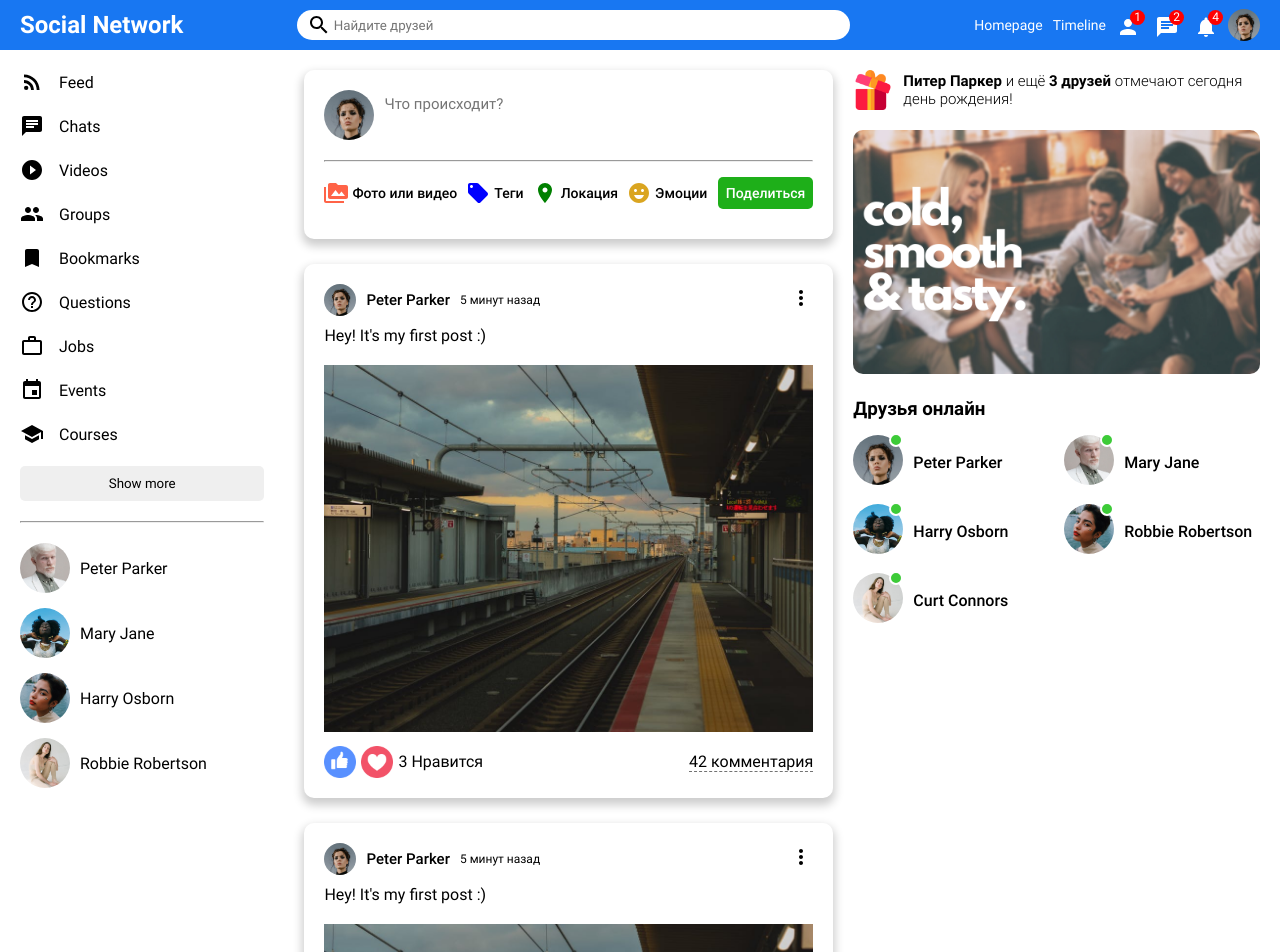
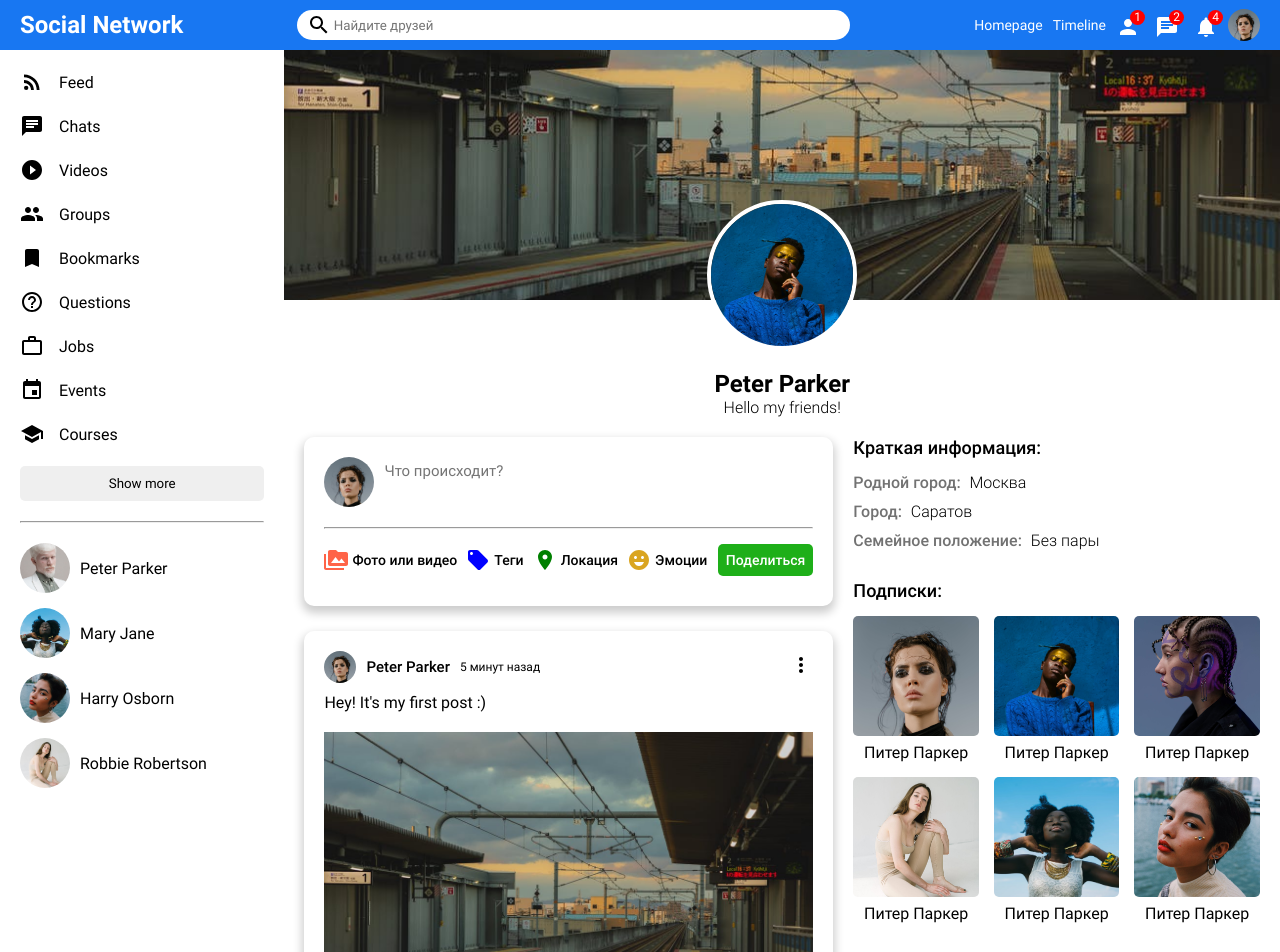
Before and after one commit to famovkin/mern-social-network, a React (Create React App) app in the folder react-social/: page / in a window 1280 px wide. Shown: the top 952 px of the page. Built offline with nearby package versions, Linux system fonts and the light colour scheme.

Commit message:
feat: сверстать страницу профиля

```diff
--- a/react-social/src/App.js
+++ b/react-social/src/App.js
@@ -1,7 +1,7 @@
-import Home from './pages/Home';
+import { Home, Profile } from "./pages";
 
 function App() {
-  return <Home />;
+  return <Profile />;
 }
 
 export default App;
--- a/react-social/src/components/RightBar.jsx
+++ b/react-social/src/components/RightBar.jsx
@@ -1,9 +1,8 @@
 import React from "react";
 
-function RightBar() {
+const HomeRightBar = () => {
   return (
-    <div className="rightbar">
-      <div className="rightbar__wrapper">
+    <>
       <div className="rightbar__birthday">
         <img src="/assets/gift.png" alt="Подарок" />
         <p>
@@ -16,40 +15,115 @@ function RightBar() {
       <ul className="rightbar__friend-list">
         <li className="friend rightbar__friend">
           <div className="friend__image-box">
-              <img className="avatar friend__avatar" src="/assets/person/1.jpeg" alt="" />
+            <img
+              className="avatar friend__avatar"
+              src="/assets/person/1.jpeg"
+              alt=""
+            />
             <span className="friend__badge"></span>
           </div>
           <p className="friend__name">Peter Parker</p>
         </li>
         <li className="friend rightbar__friend">
           <div className="friend__image-box">
-              <img className="avatar friend__avatar" src="/assets/person/2.jpeg" alt="" />
+            <img
+              className="avatar friend__avatar"
+              src="/assets/person/2.jpeg"
+              alt=""
+            />
             <span className="friend__badge"></span>
           </div>
           <p className="friend__name">Mary Jane</p>
         </li>
         <li className="friend rightbar__friend">
           <div className="friend__image-box">
-              <img className="avatar friend__avatar" src="/assets/person/3.jpeg" alt="" />
+            <img
+              className="avatar friend__avatar"
+              src="/assets/person/3.jpeg"
+              alt=""
+            />
             <span className="friend__badge"></span>
           </div>
           <p className="friend__name">Harry Osborn</p>
         </li>
         <li className="friend rightbar__friend">
           <div className="friend__image-box">
-              <img className="avatar friend__avatar" src="/assets/person/4.jpeg" alt="" />
+            <img
+              className="avatar friend__avatar"
+              src="/assets/person/4.jpeg"
+              alt=""
+            />
             <span className="friend__badge"></span>
           </div>
           <p className="friend__name">Robbie Robertson</p>
         </li>
         <li className="friend rightbar__friend">
           <div className="friend__image-box">
-              <img className="avatar friend__avatar" src="/assets/person/5.jpeg" alt="" />
+            <img
+              className="avatar friend__avatar"
+              src="/assets/person/5.jpeg"
+              alt=""
+            />
             <span className="friend__badge"></span>
           </div>
           <p className="friend__name">Curt Connors</p>
         </li>
       </ul>
+    </>
+  );
+};
+
+const ProfileRightBar = () => {
+  return (
+    <>
+      <h3 className="rightbar__title">Краткая информация:</h3>
+      <div className="rightbar__info">
+        <p className="rightbar__info-item">
+          <span>Родной город:</span> Москва
+        </p>
+        <p className="rightbar__info-item">
+          <span>Город:</span> Саратов
+        </p>
+        <p className="rightbar__info-item">
+          <span>Семейное положение:</span> Без пары
+        </p>
+      </div>
+      <h3 className="rightbar__title">Подписки:</h3>
+      <div className="rightbar__followings">
+        <div className="rightbar__following">
+          <img src="/assets/person/1.jpeg" alt="avatar" />
+          <p>Питер Паркер</p>
+        </div>
+        <div className="rightbar__following">
+          <img src="/assets/person/7.jpeg" alt="avatar" />
+          <p>Питер Паркер</p>
+        </div>
+        <div className="rightbar__following">
+          <img src="/assets/person/6.jpeg" alt="avatar" />
+          <p>Питер Паркер</p>
+        </div>
+        <div className="rightbar__following">
+          <img src="/assets/person/5.jpeg" alt="avatar" />
+          <p>Питер Паркер</p>
+        </div>
+        <div className="rightbar__following">
+          <img src="/assets/person/3.jpeg" alt="avatar" />
+          <p>Питер Паркер</p>
+        </div>
+        <div className="rightbar__following">
+          <img src="/assets/person/4.jpeg" alt="avatar" />
+          <p>Питер Паркер</p>
+        </div>
+      </div>
+    </>
+  );
+};
+
+function RightBar({ profile }) {
+  return (
+    <div className="rightbar">
+      <div className="rightbar__wrapper">
+        {profile ? <ProfileRightBar /> : <HomeRightBar />}
       </div>
     </div>
   );
--- /dev/null
+++ b/react-social/src/pages/Profile.jsx
@@ -0,0 +1,39 @@
+import React from "react";
+import { TopBar, Feed, RightBar, SideBar } from "../components";
+
+function Profile() {
+  return (
+    <>
+      <TopBar />
+      <div className="profile">
+        <SideBar />
+        <div className="profile__container">
+          <div className="profile__content">
+            <div className="profile__cover">
+              <img
+                className="profile__cover-image"
+                src="/assets/post/1.jpeg"
+                alt="Oбложка профиля"
+              />
+              <img
+                className="avatar profile__avatar"
+                src="/assets/person/7.jpeg"
+                alt=""
+              />
+            </div>
+            <div className="profile__info">
+              <h2 className="profile__username">Peter Parker</h2>
+              <p className="profile__description">Hello my friends!</p>
+            </div>
+          </div>
+          <div className="profile__home-info">
+            <Feed />
+            <RightBar profile />
+          </div>
+        </div>
+      </div>
+    </>
+  );
+}
+
+export default Profile;
--- /dev/null
+++ b/react-social/src/pages/index.js
@@ -0,0 +1,4 @@
+import Home from "./Home";
+import Profile from "./Profile";
+
+export { Home, Profile };
--- a/react-social/src/scss/components/_rightBar.scss
+++ b/react-social/src/scss/components/_rightBar.scss
@@ -29,16 +29,60 @@
     margin-bottom: 20px;
   }
 
-  &__title {
-    margin-bottom: 15px;
-  }
   &__friend-list {
     display: grid;
     grid-template-columns: repeat(auto-fit, minmax(150px, 1fr));
     gap: 15px;
+
+    .friend__name {
+      font-weight: 500;
+    }
   }
 
-  .friend__name {
+  &__info {
+    margin-bottom: 30px;
+
+    .rightbar__info-item {
+      margin-bottom: 10px;
+      font-weight: 300;
+
+      span {
+        color: $gray;
+        font-weight: 500;
+        margin-right: 5px;
+      }
+    }
+
+    .rightbar__info-item:last-child {
+      margin-bottom: 0;
+    }
+  }
+
+  &__title {
+    font-size: 18px;
     font-weight: 500;
+    margin-bottom: 15px;
+  }
+
+  &__followings {
+    display: grid;
+    grid-template-columns: repeat(auto-fit, minmax(100px, 1fr));
+    gap: 15px;
+
+    .rightbar__following {
+      cursor: pointer;
+
+      p {
+        text-align: center;
+      }
+
+      img {
+        width: 100%;
+        height: 120px;
+        object-fit: cover;
+        border-radius: 5px;
+        margin-bottom: 3px;
+      }
+    }
   }
 }
--- a/react-social/src/scss/pages/_all.scss
+++ b/react-social/src/scss/pages/_all.scss
@@ -1 +1,2 @@
 @import './home';
+@import './profile';
--- /dev/null
+++ b/react-social/src/scss/pages/profile.scss
@@ -0,0 +1,52 @@
+@import "../mixins";
+@import "../variables";
+
+.profile {
+  display: flex;
+  width: 100%;
+
+  &__container {
+    flex: 7;
+  }
+
+  &__home-info {
+    display: flex;
+  }
+
+  &__cover {
+    position: relative;
+    height: 300px;
+    margin-bottom: 20px;
+
+    .profile__cover-image {
+      object-fit: cover;
+      width: 100%;
+      height: 250px;
+    }
+
+    .profile__avatar {
+      width: 150px;
+      height: 150px;
+      border: 4px solid $white;
+      position: absolute;
+      left: 0;
+      right: 0;
+      margin: auto;
+      top: 150px;
+    }
+  }
+
+  &__info {
+    display: flex;
+    flex-direction: column;
+    align-items: center;
+
+    .profile__username {
+      font-size: 24px;
+    }
+
+    .profile__description {
+      font-weight: 300;
+    }
+  }
+}
```
Lines whose indentation alone changed are shown as unchanged.
